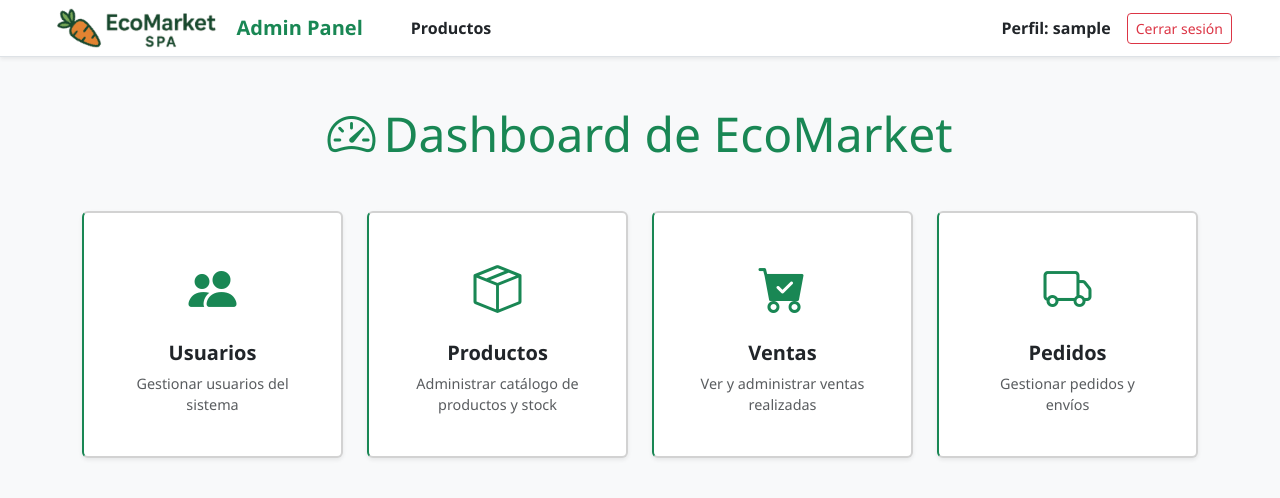
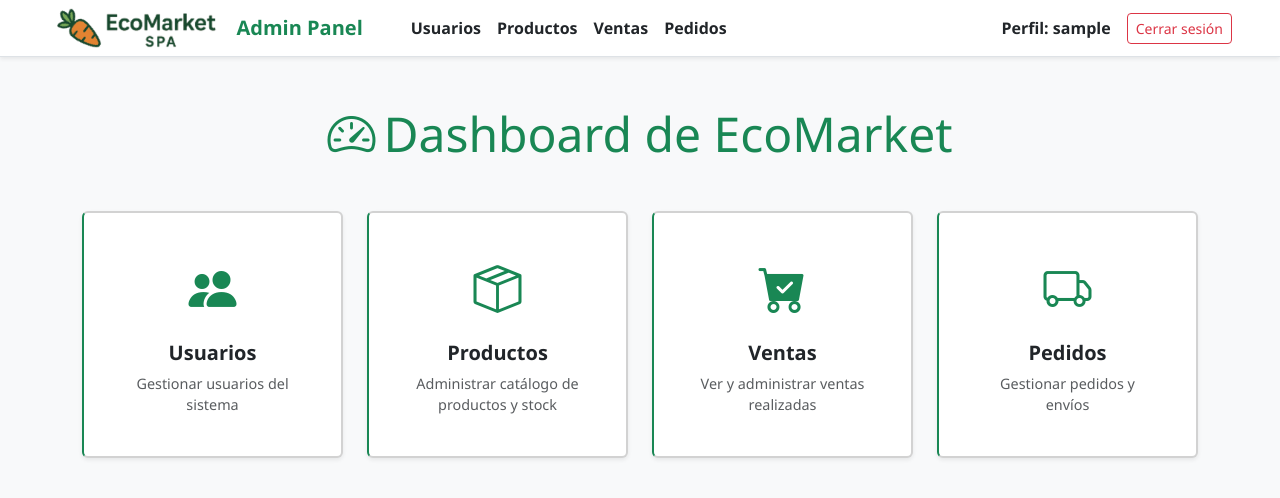
Before and after one commit to Mattu134/Mattu134.github.io, a React (Vite) app: page /admin in a window 1280 px wide. Shown: the top 498 px of the page. Built offline with nearby package versions, Linux system fonts and the light colour scheme; sample sign-in values are in the browser's storage.

Commit message:
Actualizacion AdminHeader

```diff
--- a/src/components/AdminHeader.jsx
+++ b/src/components/AdminHeader.jsx
@@ -12,8 +12,9 @@
   };
 
   return (
-    <nav className="navbar navbar-expand navbar-light bg-white border-bottom shadow-sm">
+    <nav className="navbar navbar-expand-lg navbar-light bg-white border-bottom shadow-sm">
       <div className="container-fluid px-5">
+
         <Link
           to="/admin"
           className="d-flex align-items-center text-decoration-none"
@@ -29,12 +30,24 @@
             Admin Panel
           </span>
         </Link>
+
+        <button className="navbar-toggler" type="button" data-bs-toggle="collapse" data-bs-target="#adminNavbar" aria-controls="adminNavbar" aria-expanded="false" aria-label="Toggle navigation">
+          <span className="navbar-toggler-icon"></span>
+        </button>
+
+        <div className="collapse navbar-collapse" id="adminNavbar">
           <div className="navbar-nav me-auto mb-2 mb-lg-0 ms-4">
-          <Link
-            to="/admin/productos"
-            className="nav-link text-dark fw-semibold"
-          >
+            <Link to="/admin/usuarios" className="nav-link text-dark fw-semibold">
+              Usuarios
+            </Link>
+            <Link to="/admin/productos" className="nav-link text-dark fw-semibold">
               Productos
+            </Link>
+            <Link to="/admin/ventas" className="nav-link text-dark fw-semibold">
+              Ventas
+            </Link>
+            <Link to="/admin/pedidos" className="nav-link text-dark fw-semibold">
+              Pedidos
             </Link>
           </div>
 
@@ -53,6 +66,7 @@
             </button>
           </div>
         </div>
+      </div>
     </nav>
   );
 };
```
Lines whose indentation alone changed are shown as unchanged.
